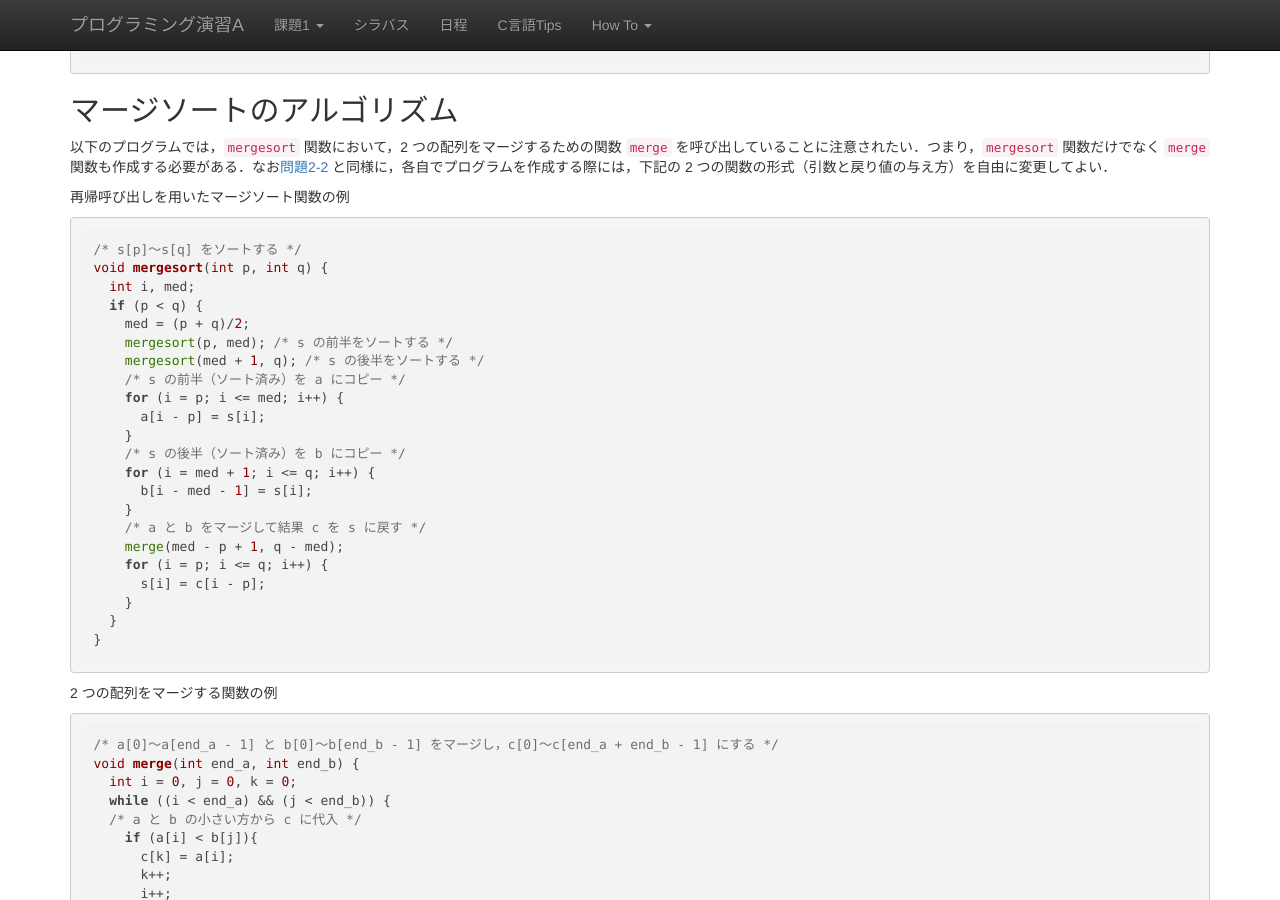
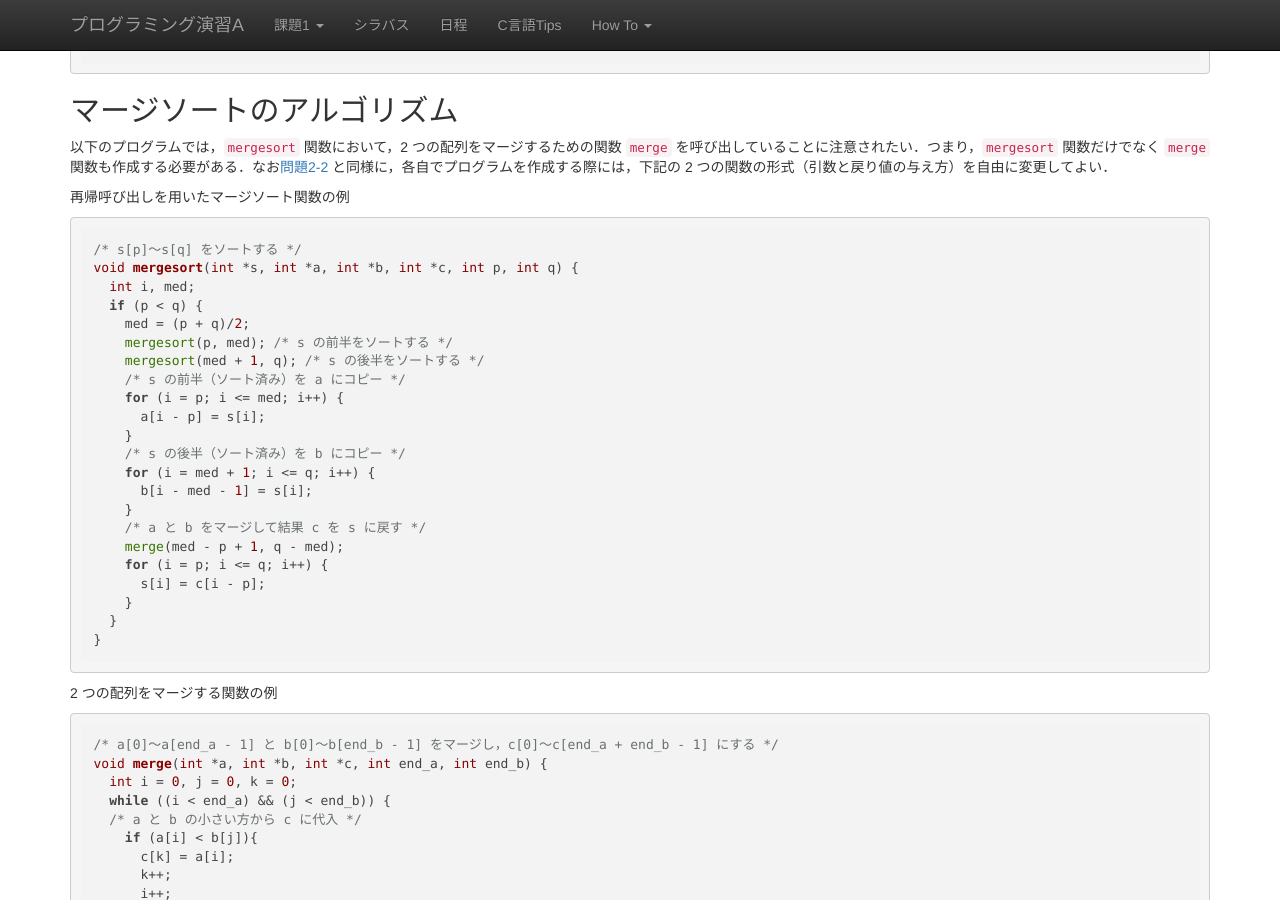
Before and after one commit to ecei-tohoku/ppa-public, a Jekyll site: the page built from kadai2/p25.md, in a window 1280 px wide and 900 px high, scrolled down 975 px. Built offline with Jekyll 4.4.1, drawn with Linux system fonts in a browser that asks for light colours; nearby versions of some CDN libraries; formulas are drawn with MathJax 3.

Commit message:
関数の例を仕様に合わせて修正

````diff
--- a/kadai2/p25.md
+++ b/kadai2/p25.md
@@ -50,7 +50,7 @@ $ ./a.out < sortdata.txt
 
 ```c
 /* s[p]～s[q] をソートする */
-void mergesort(int p, int q) {
+void mergesort(int *s, int *a, int *b, int *c, int p, int q) {
   int i, med;
   if (p < q) {
     med = (p + q)/2;
@@ -77,7 +77,7 @@ void mergesort(int p, int q) {
 
 ```c
 /* a[0]～a[end_a - 1] と b[0]～b[end_b - 1] をマージし，c[0]～c[end_a + end_b - 1] にする */
-void merge(int end_a, int end_b) {
+void merge(int *a, int *b, int *c, int end_a, int end_b) {
   int i = 0, j = 0, k = 0;
   while ((i < end_a) && (j < end_b)) {
   /* a と b の小さい方から c に代入 */
````
